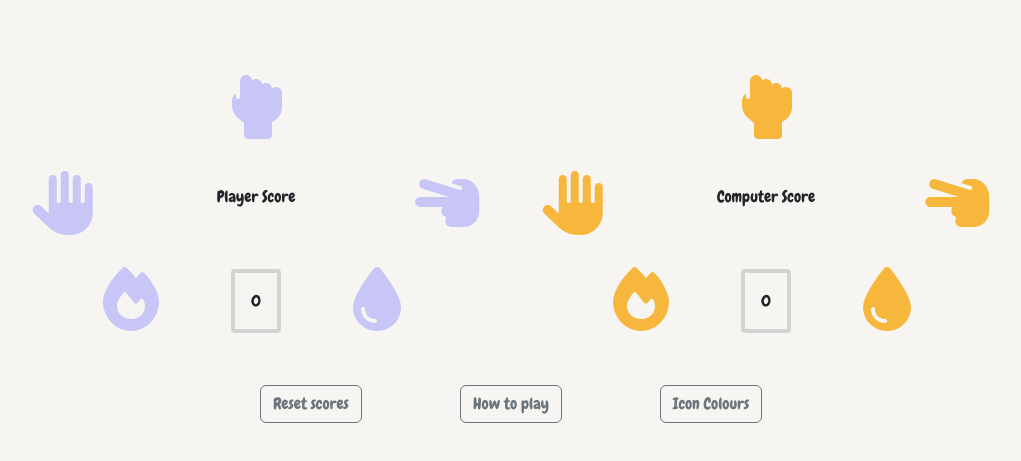
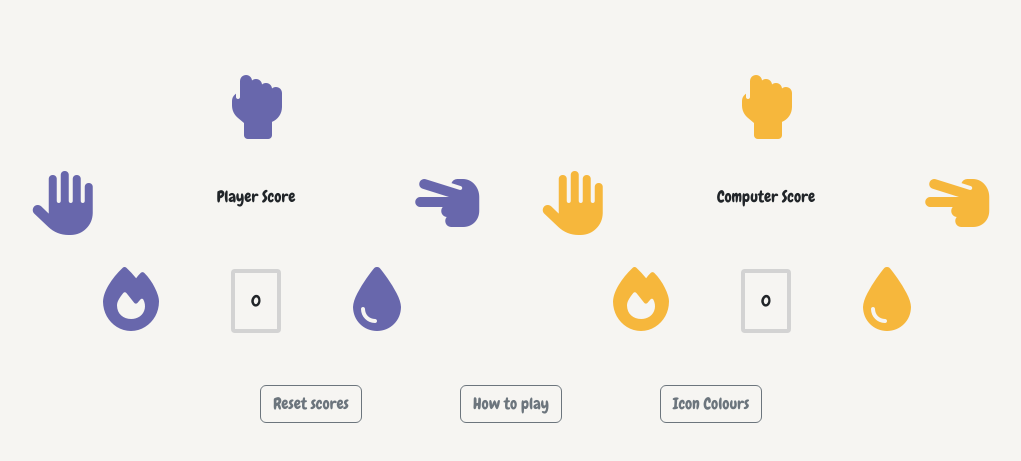
Before and after one commit to krisjowen/rockpaperscissorsfirewater, a website: page index.html in a window 1280 px wide. Shown: the part 75-536 px from the top of the page, without its empty margins (129-1150 px from the left). Drawn offline with nearby package versions, Linux system fonts and the light colour scheme.

Commit message:
Remove mix blend mode from playerInput

```diff
--- a/assets/css/style.css
+++ b/assets/css/style.css
@@ -29,7 +29,6 @@ h2 {
 .playerInput {
     font-size: 4rem;
     cursor: pointer;
-    mix-blend-mode: hard-light;
 }
 
 .computerInput {
```
